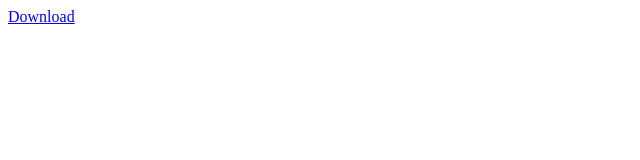
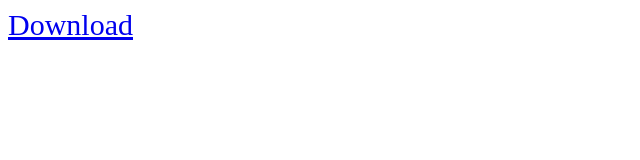
Before and after one commit to nbclark/nbclark.github.io, a plain HTML site: page index.html in a window 1280 px wide. Shown: the whole page, without its empty margins (0-640 px from the left). Drawn offline with Linux system fonts and the light colour scheme.

Commit message:
Update index.html

```diff
--- a/index.html
+++ b/index.html
@@ -1,4 +1,11 @@
 <html>
+  <head>
+    <style>
+      * {
+        font-size: 30px;
+      }
+    </style>
+  </head>
 <body>
 <a href="itms-services://?action=download-manifest&url=http://nbclark.github.io/manifest.plist">Download</a>
 </body>
```
